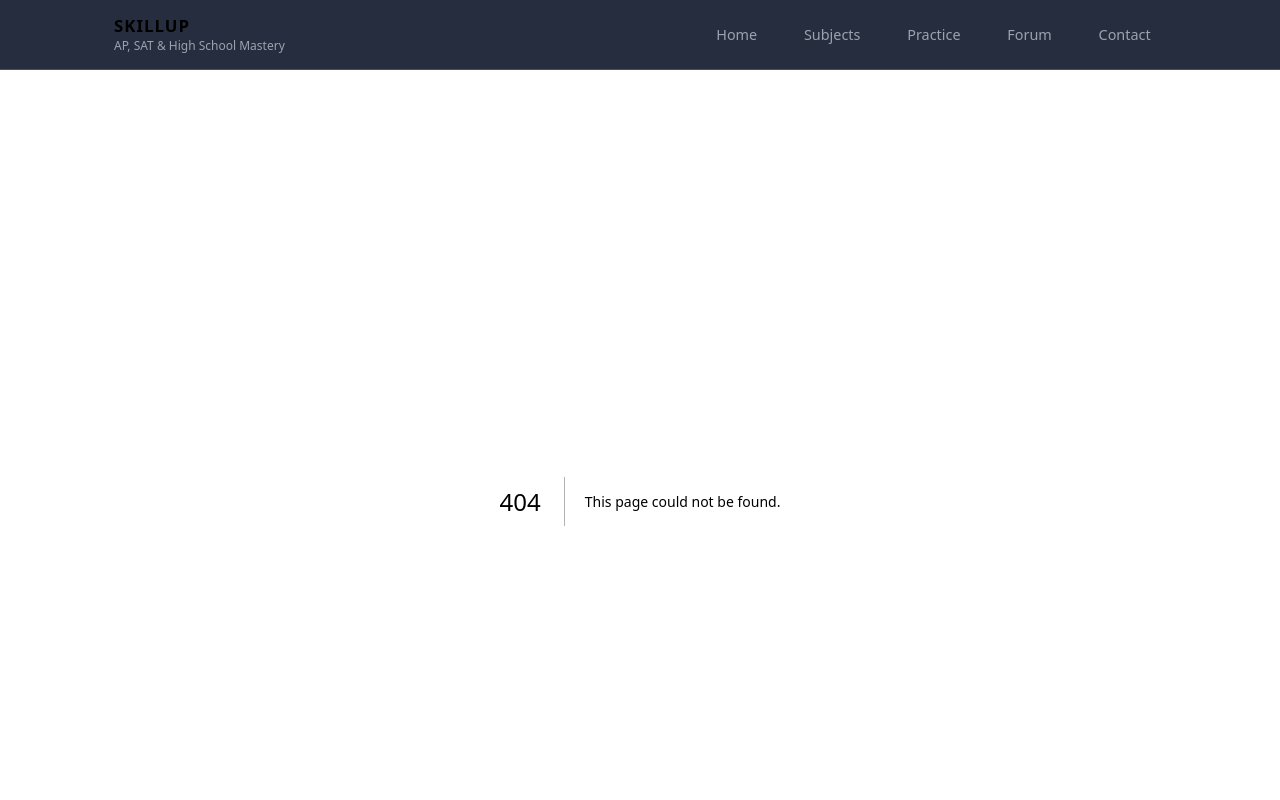
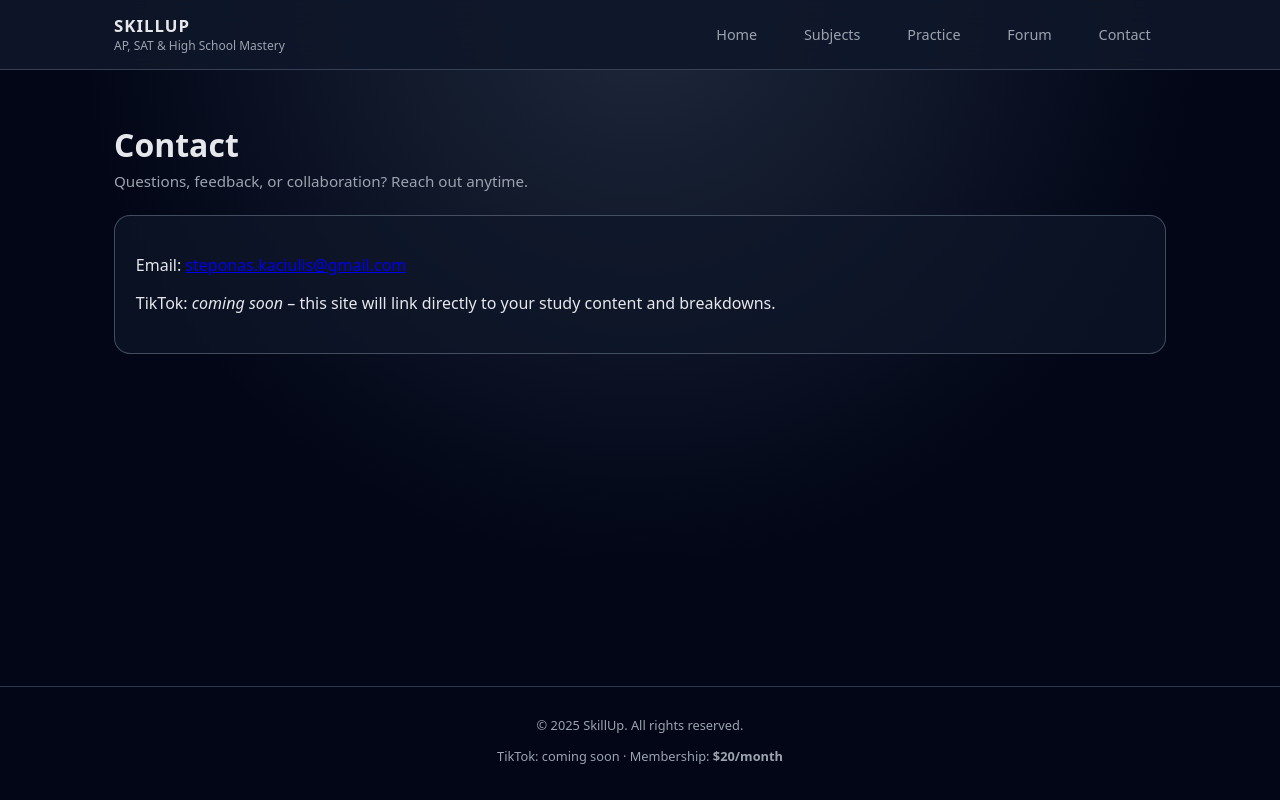
Before and after one commit to steponaskaciulis-max/skillup, a Next.js app in the folder SkillUp/: page /contact in a window 1280 px wide. Before the commit this address had no page. Shown: the top 800 px of the page. Built offline with nearby package versions, Linux system fonts and the light colour scheme.

Commit message:
Create contact.js

```diff
--- /dev/null
+++ b/SkillUp/pages/contact.js
@@ -0,0 +1,23 @@
+export default function ContactPage() {
+  return (
+    <div>
+      <div className="page-header">
+        <h1>Contact</h1>
+        <p>Questions, feedback, or collaboration? Reach out anytime.</p>
+      </div>
+
+      <div className="simple-card">
+        <p>
+          Email:{" "}
+          <a href="mailto:steponas.kaciulis@gmail.com">
+            steponas.kaciulis@gmail.com
+          </a>
+        </p>
+        <p>
+          TikTok: <em>coming soon</em> – this site will link directly to your study
+          content and breakdowns.
+        </p>
+      </div>
+    </div>
+  );
+}
```
